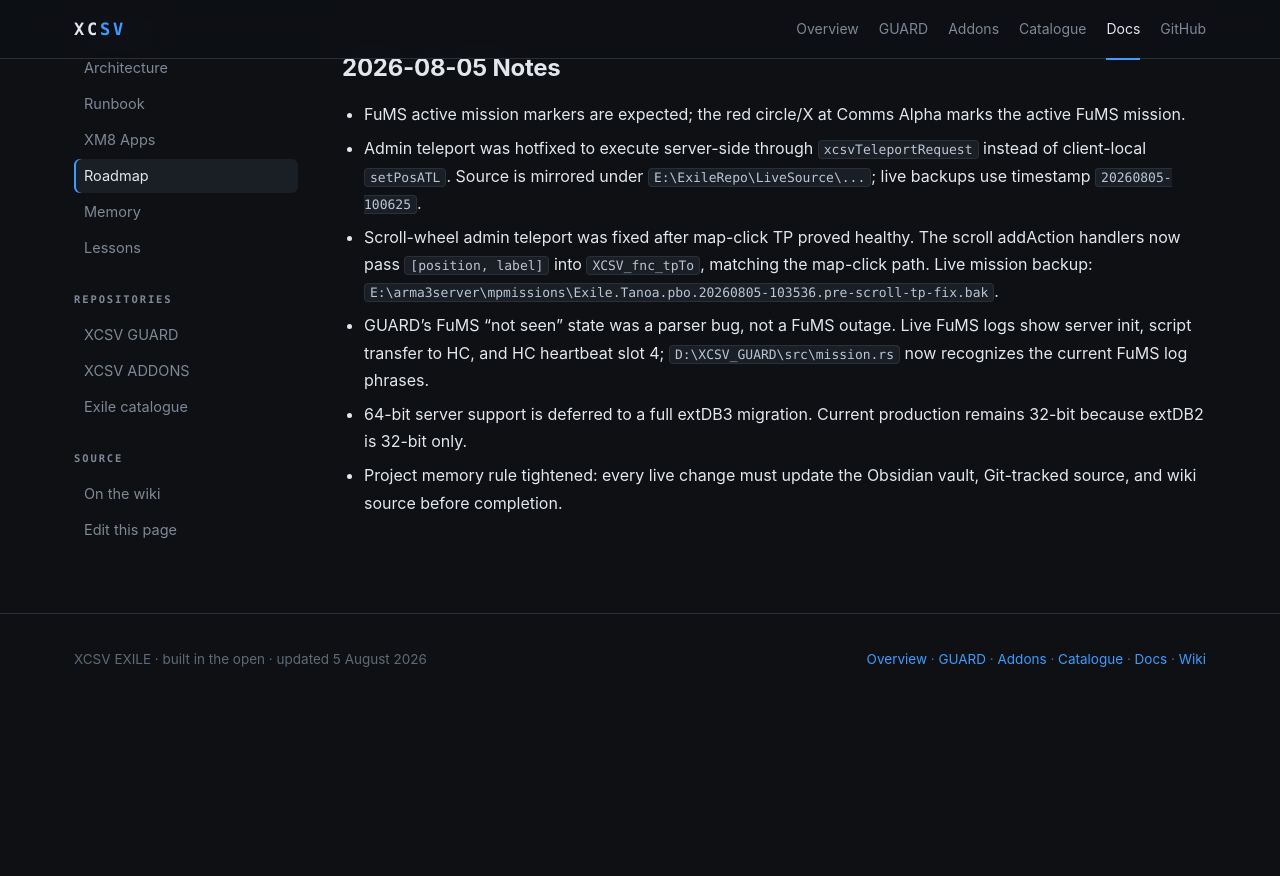
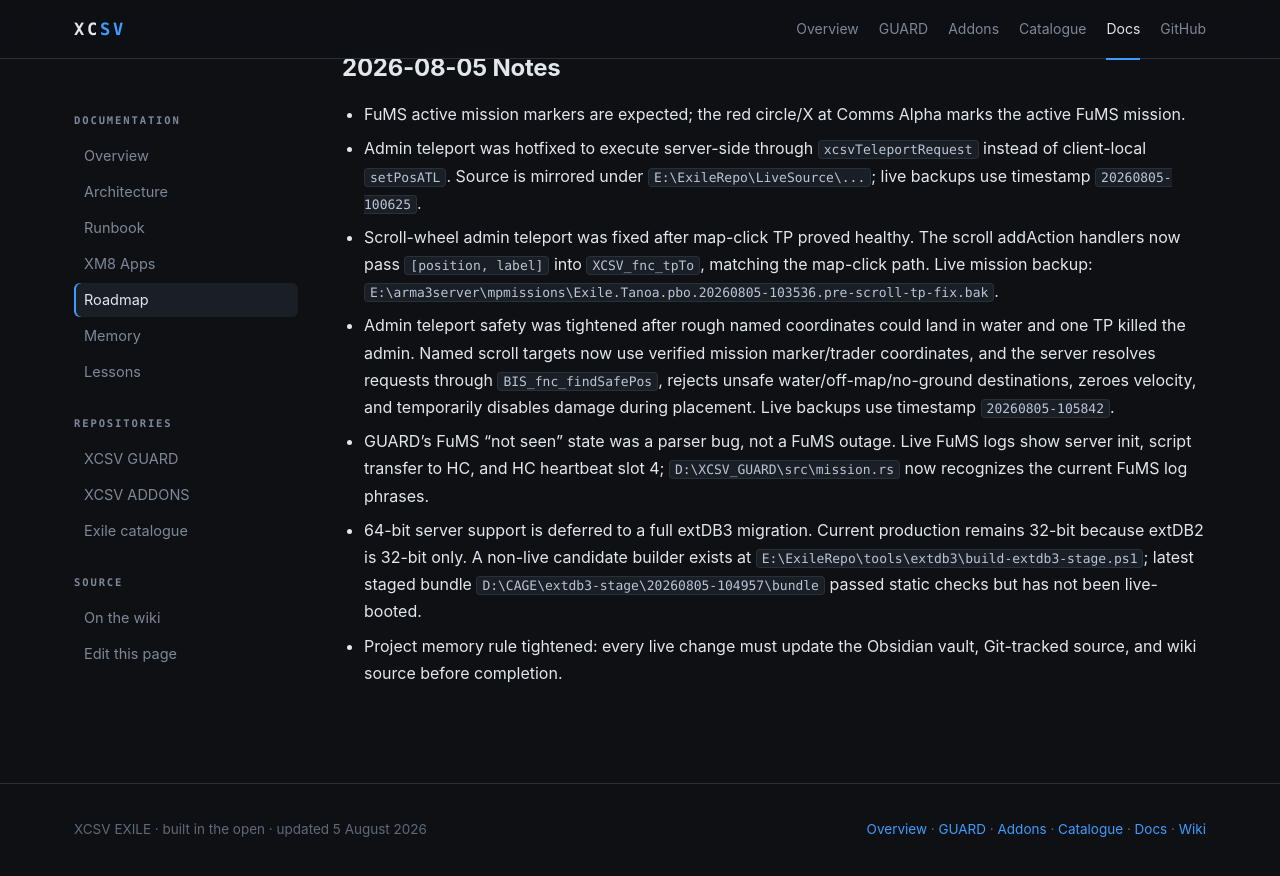
Before and after one commit to x-cessive/XCSV, a Jekyll site: the page built from docs/wiki/Roadmap.md, in a window 1280 px wide and 900 px high, scrolled down 2252 px. Shown: the top 876 px of the window. Built offline with Jekyll 4.4.1, drawn with Linux system fonts in a browser that asks for light colours; before the commit the page ends 2982 px from its top, so only the background shows below that.

Commit message:
Record safe teleport and extDB3 staging

```diff
--- a/docs/wiki/Roadmap.md
+++ b/docs/wiki/Roadmap.md
@@ -70,6 +70,7 @@
 - FuMS active mission markers are expected; the red circle/X at Comms Alpha marks the active FuMS mission.
 - Admin teleport was hotfixed to execute server-side through `xcsvTeleportRequest` instead of client-local `setPosATL`. Source is mirrored under `E:\ExileRepo\LiveSource\...`; live backups use timestamp `20260805-100625`.
 - Scroll-wheel admin teleport was fixed after map-click TP proved healthy. The scroll addAction handlers now pass `[position, label]` into `XCSV_fnc_tpTo`, matching the map-click path. Live mission backup: `E:\arma3server\mpmissions\Exile.Tanoa.pbo.20260805-103536.pre-scroll-tp-fix.bak`.
+- Admin teleport safety was tightened after rough named coordinates could land in water and one TP killed the admin. Named scroll targets now use verified mission marker/trader coordinates, and the server resolves requests through `BIS_fnc_findSafePos`, rejects unsafe water/off-map/no-ground destinations, zeroes velocity, and temporarily disables damage during placement. Live backups use timestamp `20260805-105842`.
 - GUARD's FuMS "not seen" state was a parser bug, not a FuMS outage. Live FuMS logs show server init, script transfer to HC, and HC heartbeat slot 4; `D:\XCSV_GUARD\src\mission.rs` now recognizes the current FuMS log phrases.
-- 64-bit server support is deferred to a full extDB3 migration. Current production remains 32-bit because extDB2 is 32-bit only.
+- 64-bit server support is deferred to a full extDB3 migration. Current production remains 32-bit because extDB2 is 32-bit only. A non-live candidate builder exists at `E:\ExileRepo\tools\extdb3\build-extdb3-stage.ps1`; latest staged bundle `D:\CAGE\extdb3-stage\20260805-104957\bundle` passed static checks but has not been live-booted.
 - Project memory rule tightened: every live change must update the Obsidian vault, Git-tracked source, and wiki source before completion.
```
Also changed, not shown: wiki/Roadmap.md (+2 -1 lines).
